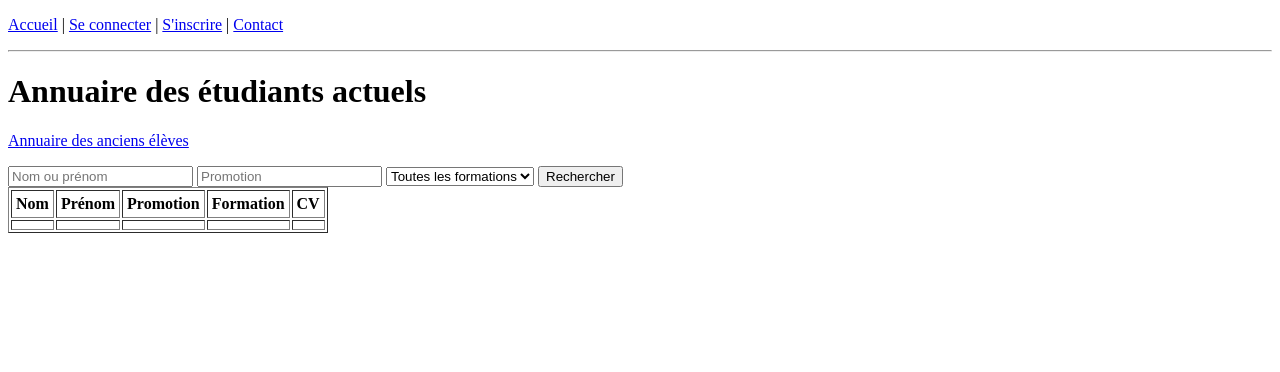
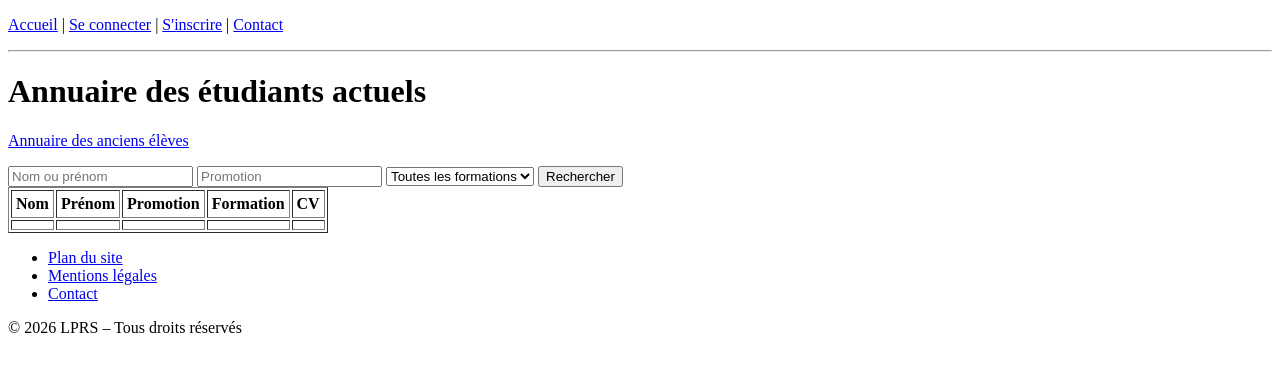
Before and after one commit to Xenoy28/LPRS, a PHP site: template src/vue/AnnuaireEtudiants.php in a window 1280 px wide. Shown: the top 372 px of the page. Run offline with PHP 8.4, Linux system fonts and the light colour scheme; the template is opened without the code that fills it, so the values that code supplies are empty; data comes from the database, SQL or seed files in the repository; some libraries are stand-ins or nearby versions.

Commit message:
ajout du footer aux annuaires

```diff
--- a/src/vue/AnnuaireEtudiants.php
+++ b/src/vue/AnnuaireEtudiants.php
@@ -44,5 +44,13 @@ $formations = (new FormationRepository())->liste();
     <?php endforeach; ?>
     <?php if (!$etudiants): ?><tr><td colspan="5">Aucun résultat.</td></tr><?php endif; ?>
 </table>
+<footer class="footer">
+    <ul class="footer-liens">
+        <li><a href="index.php?page=plan_site">Plan du site</a></li>
+        <li><a href="index.php?page=mentions_legales">Mentions légales</a></li>
+        <li><a href="index.php?page=contact">Contact</a></li>
+    </ul>
+    <p class="footer-copy">© 2026 LPRS – Tous droits réservés</p>
+</footer>
 </body>
 </html>
```
Also changed, not shown: src/vue/AnnuaireAlumni.php (+8 -0 lines).
